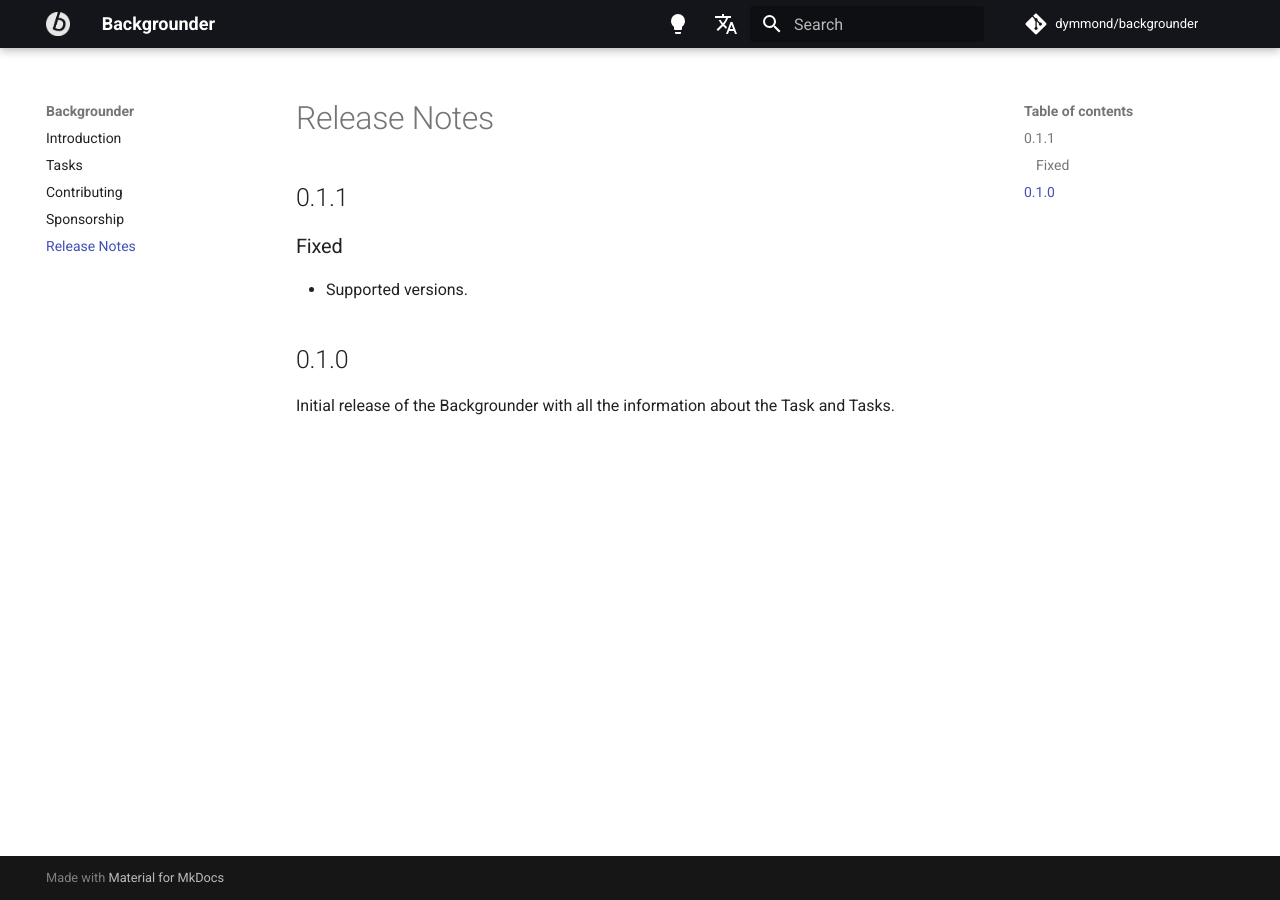
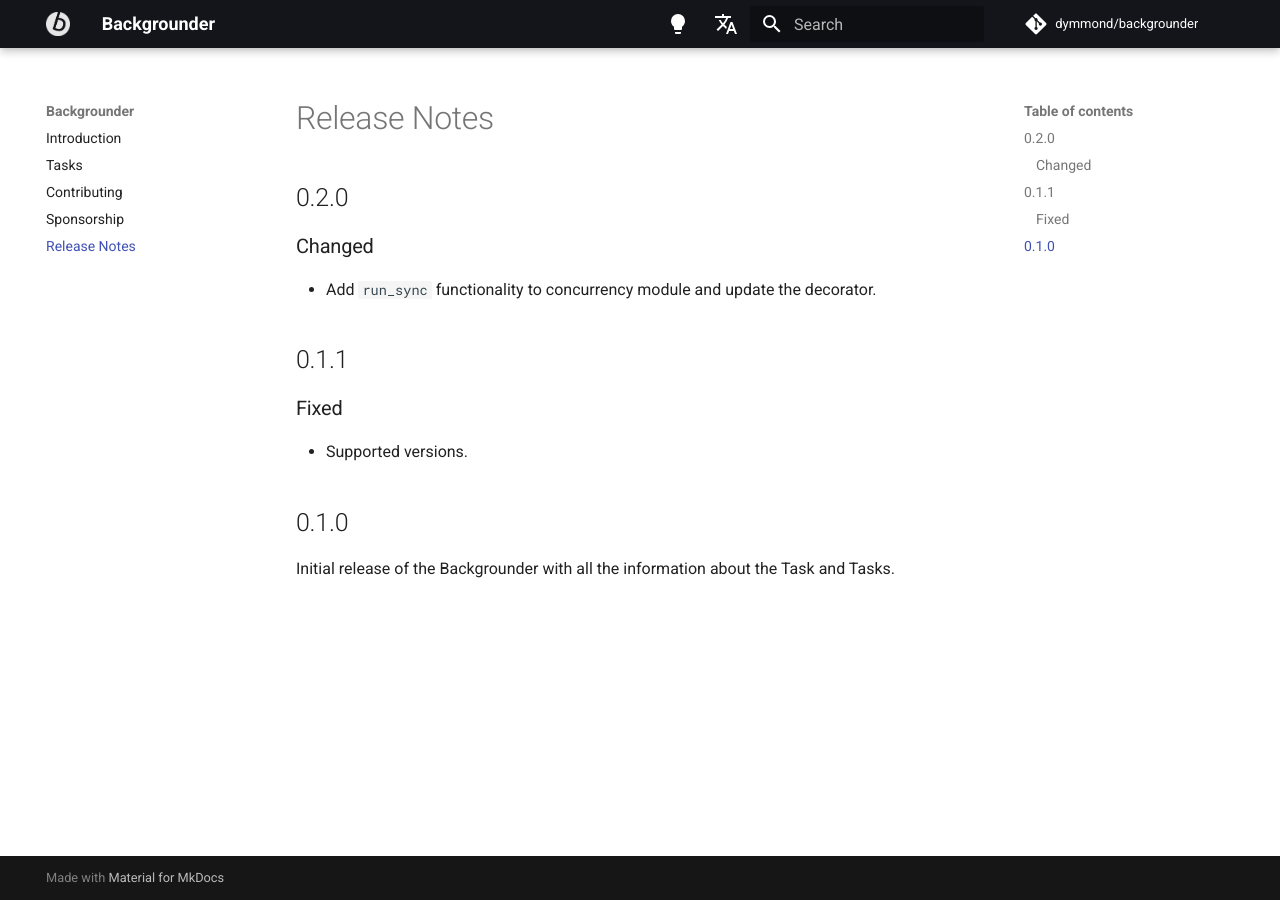
Before and after one commit to dymmond/backgrounder, an MkDocs documentation site: the page built from docs/release-notes.md, in a window 1280 px wide. Built offline with MkDocs 1.6.1 and Material for MkDocs 9.7.7, drawn with Linux system fonts in a browser that asks for light colours; comment, search, counter and statistics services are not loaded.

Commit message:
Release 0.2.0

```diff
--- a/backgrounder/__init__.py
+++ b/backgrounder/__init__.py
@@ -1,4 +1,4 @@
-__version__ = "0.1.1"
+__version__ = "0.2.0"
 
 from .decorator import background
 from .tasks import Task, Tasks
--- a/docs/release-notes.md
+++ b/docs/release-notes.md
@@ -1,4 +1,10 @@
 # Release Notes
+
+## 0.2.0
+
+### Changed
+
+- Add `run_sync` functionality to concurrency module and update the decorator.
 
 ## 0.1.1
 
```
